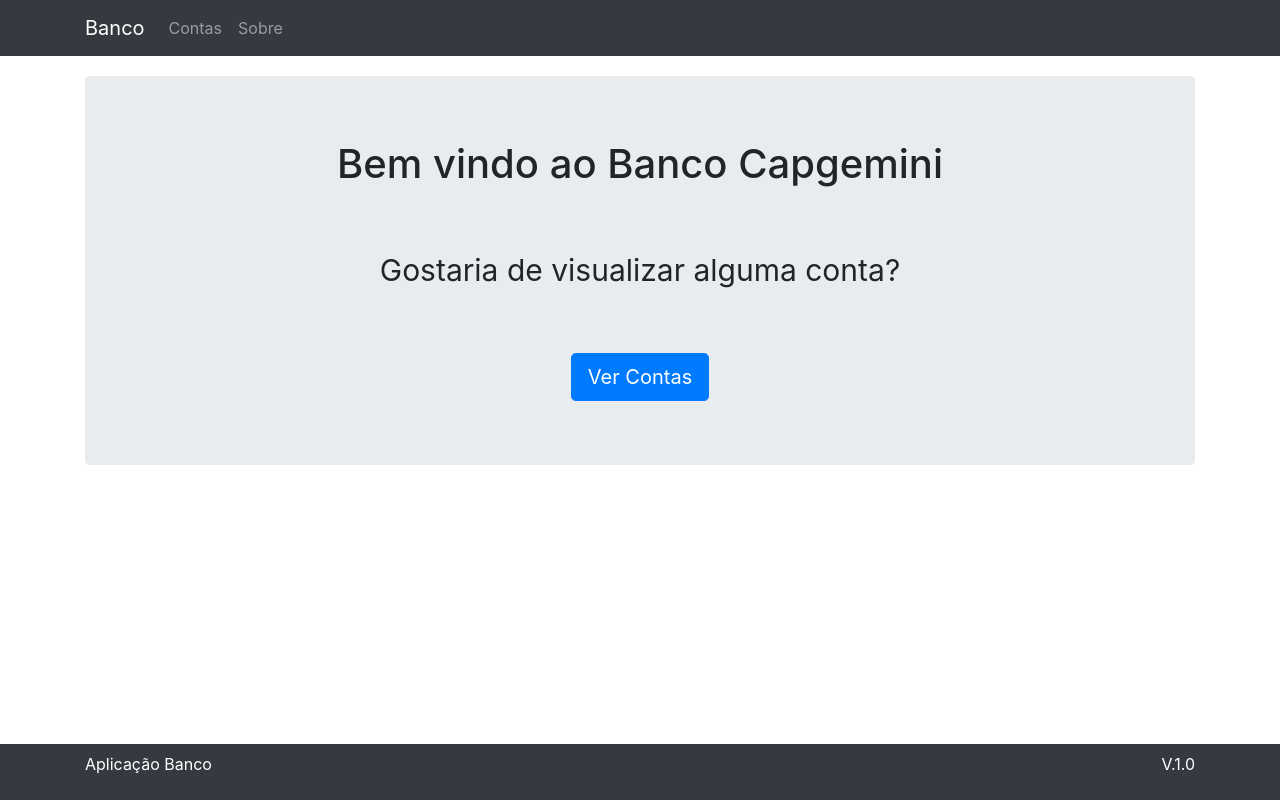
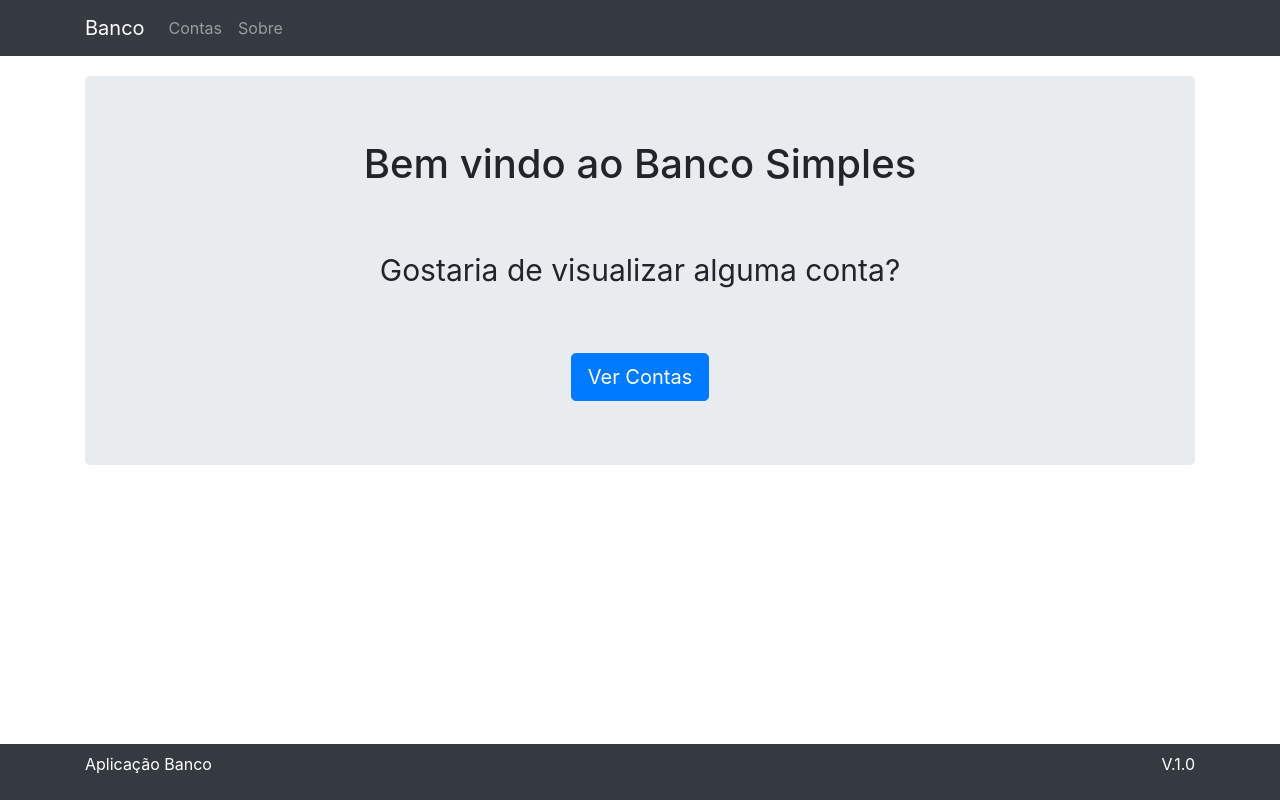
Before and after one commit to RodolfoHerman/banco-ui, an Angular app: page / in a window 1280 px wide. Built offline with nearby package versions, Linux system fonts and the light colour scheme.

Commit message:
Atualização do nome do banco

```diff
--- a/src/app/home/home.component.html
+++ b/src/app/home/home.component.html
@@ -1,6 +1,6 @@
 <div style="text-align: center" class="jumbotron welcome-jumbotron">
 
-    <h1>Bem vindo ao Banco Capgemini</h1>
+    <h1>Bem vindo ao Banco Simples</h1>
     <p>
         Gostaria de visualizar alguma conta?
     </p>
--- a/src/app/sobre/sobre.component.html
+++ b/src/app/sobre/sobre.component.html
@@ -6,7 +6,7 @@
 
 <section class="conteudo">
     <p class="lead">
-        Banco | Aplicação que visualiza contas do banco Capgemini
+        Banco | Aplicação que visualiza contas do banco Simples
     </p>
     <p class="lead">
         Serviços diposnibilizados na API
```
